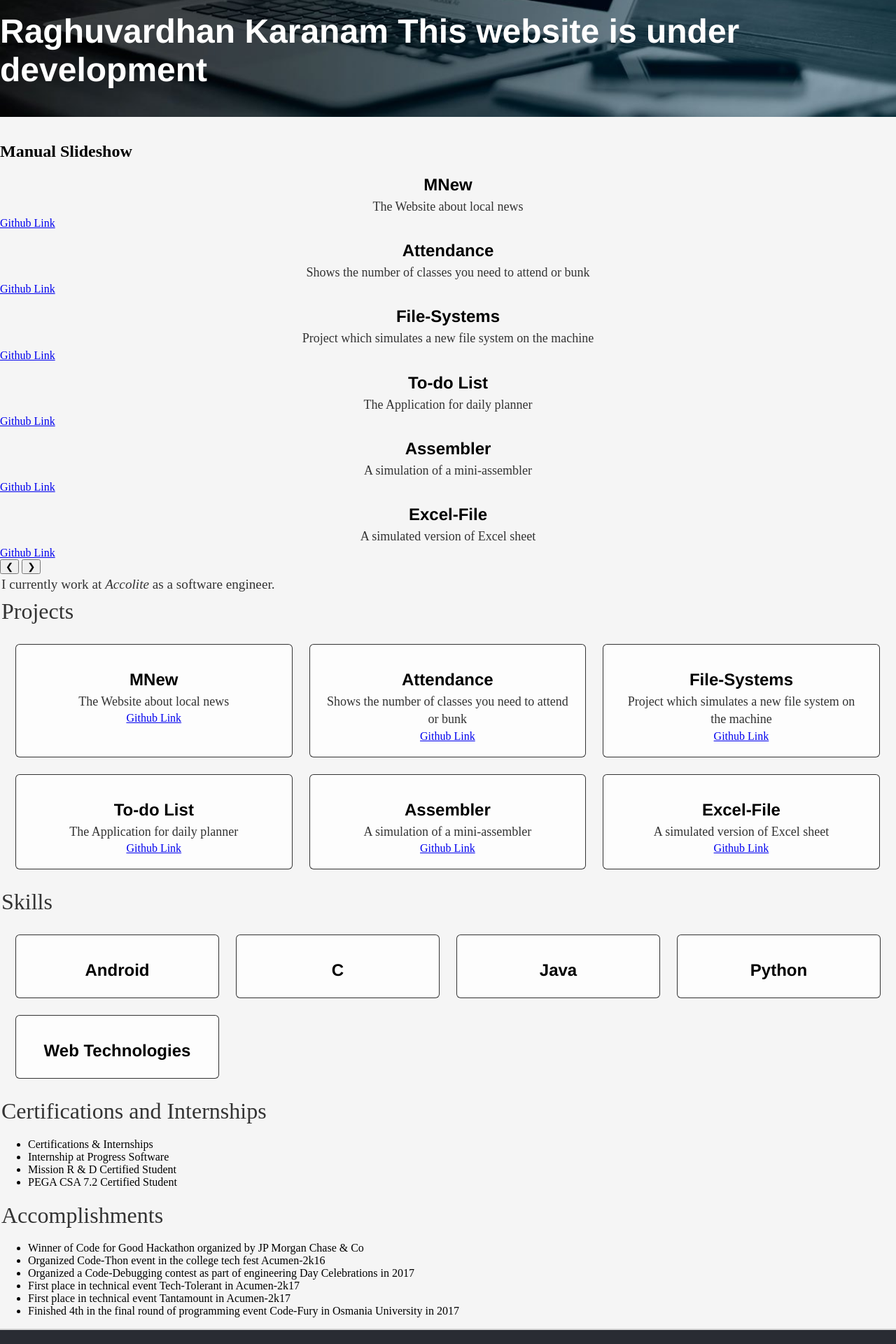
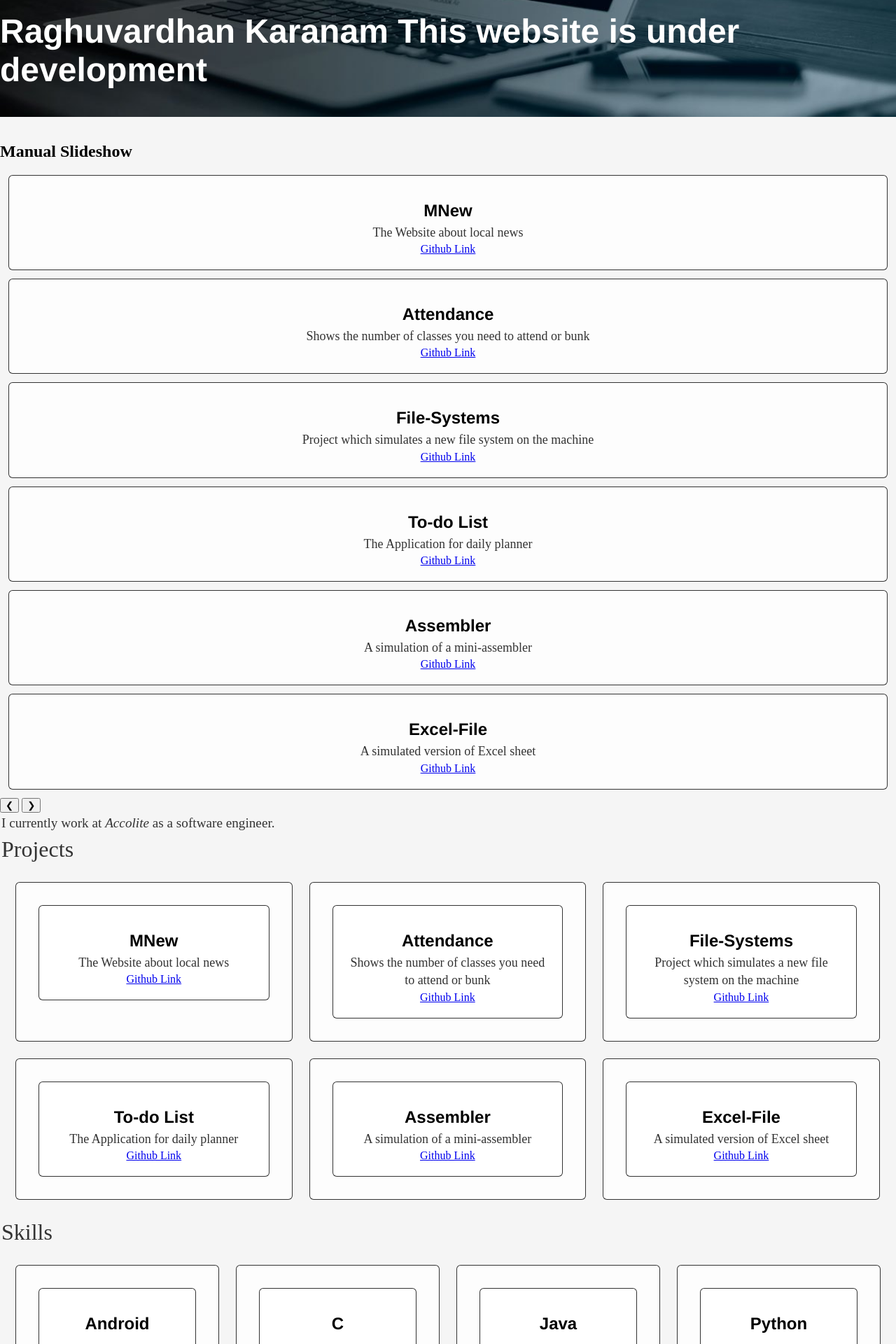
Before and after one commit to raghuvardhan/raghuvardhan.github.io, a Jekyll site: the page built from index.html, in a window 1280 px wide. Shown: the part 313-2233 px from the top of the page at 70% size. Built offline with Jekyll 4.4.1, drawn with Linux system fonts in a browser that asks for light colours.

Commit message:
Update css/main.css

```diff
--- a/css/main.css
+++ b/css/main.css
@@ -104,6 +104,15 @@ ul.posts li {
   margin: 12px;
 }
 
+.card{
+  background-color: rgba(255, 255, 255, 0.8);
+  border: 1px solid rgba(0, 0, 0, 0.8);
+  border-radius: 6px;
+  padding: 20px;
+  text-align: center;
+  margin: 12px;
+}
+
 .grid-container-skills {
   display: grid;
   grid-template-columns: 25% 25% 25% 25%;
```
